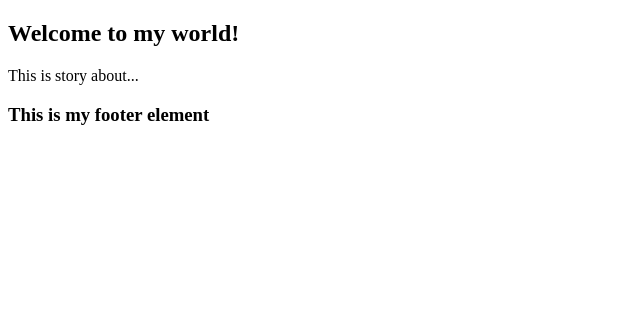
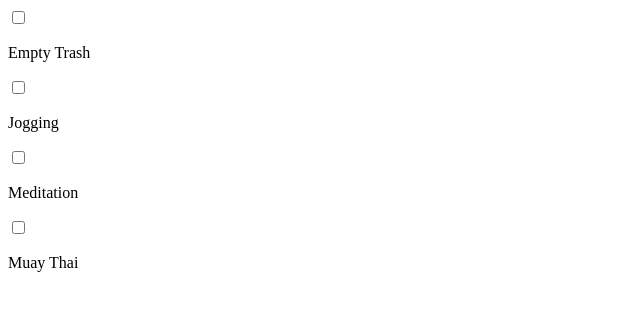
Before and after one commit to rizki113070213/for-beginners, a React (Create React App) app: page / in a window 1280 px wide. Shown: the top 310 px of the page, without its empty margins (0-640 px from the left). Built offline with nearby package versions, Linux system fonts and the light colour scheme.

Commit message:
todo app - phase 1

```diff
--- a/src/App.js
+++ b/src/App.js
@@ -1,14 +1,19 @@
 import React from "react";
-import Header from "./components/Header"
-import MainContent from "./components/MainContent"
-import Footer from "./components/Footer"
 
 function App() {
   return(
     <div>
-      <Header />
-      <MainContent />
-      <Footer />
+      <input type="checkbox" />
+      <p>Empty Trash</p>
+
+      <input type="checkbox" />
+      <p>Jogging</p>
+
+      <input type="checkbox" />
+      <p>Meditation</p>
+
+      <input type="checkbox" />
+      <p>Muay Thai</p>
     </div>
   );
 }
--- a/src/index.js
+++ b/src/index.js
@@ -3,4 +3,4 @@ import ReactDOM from "react-dom";
 
 import App from "./App";
 
-ReactDOM.render(<App />, document.getElementById('root'));
+ReactDOM.render(<App />, document.getElementById('root'))
```
